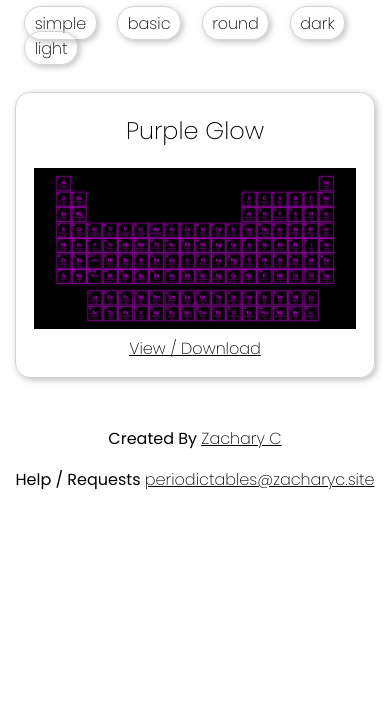
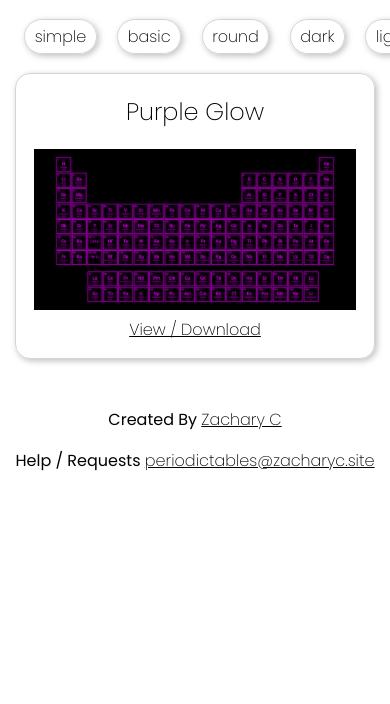
Before and after one commit to ZacharyCrespin/periodic-tables, an Eleventy site: page src/index.njk in a window 390 px wide. Shown: the part 140-844 px from the top of the page. Built offline with nearby package versions, Linux system fonts and the light colour scheme; Eleventy itself is replaced by a stand-in of ours; files that its build step writes are made by us from their sources.

Commit message:
Fix: Tags on mobile #1

```diff
--- a/public/css/style.css
+++ b/public/css/style.css
@@ -34,7 +34,8 @@ a:hover {
     text-decoration: underline;
 }
 .sort {
-    margin: 1.5rem 1rem;
+    padding: 1rem;
+    margin: 0;
     text-align: left;
 }
 .sort a {
@@ -48,6 +49,14 @@ a:hover {
 }
 .sort a:hover {
     border: 1px solid gray;
+}
+@media only screen and (max-width: 600px) {
+    .sort {
+        max-width: 100%;
+        overflow: hidden;
+        overflow-x: scroll;
+        white-space: nowrap;
+    }
 }
 .table {
     display: inline-block;
--- a/src/css/style.css
+++ b/src/css/style.css
@@ -34,7 +34,8 @@ a:hover {
     text-decoration: underline;
 }
 .sort {
-    margin: 1.5rem 1rem;
+    padding: 1rem;
+    margin: 0;
     text-align: left;
 }
 .sort a {
@@ -48,6 +49,14 @@ a:hover {
 }
 .sort a:hover {
     border: 1px solid gray;
+}
+@media only screen and (max-width: 600px) {
+    .sort {
+        max-width: 100%;
+        overflow: hidden;
+        overflow-x: scroll;
+        white-space: nowrap;
+    }
 }
 .table {
     display: inline-block;
```
